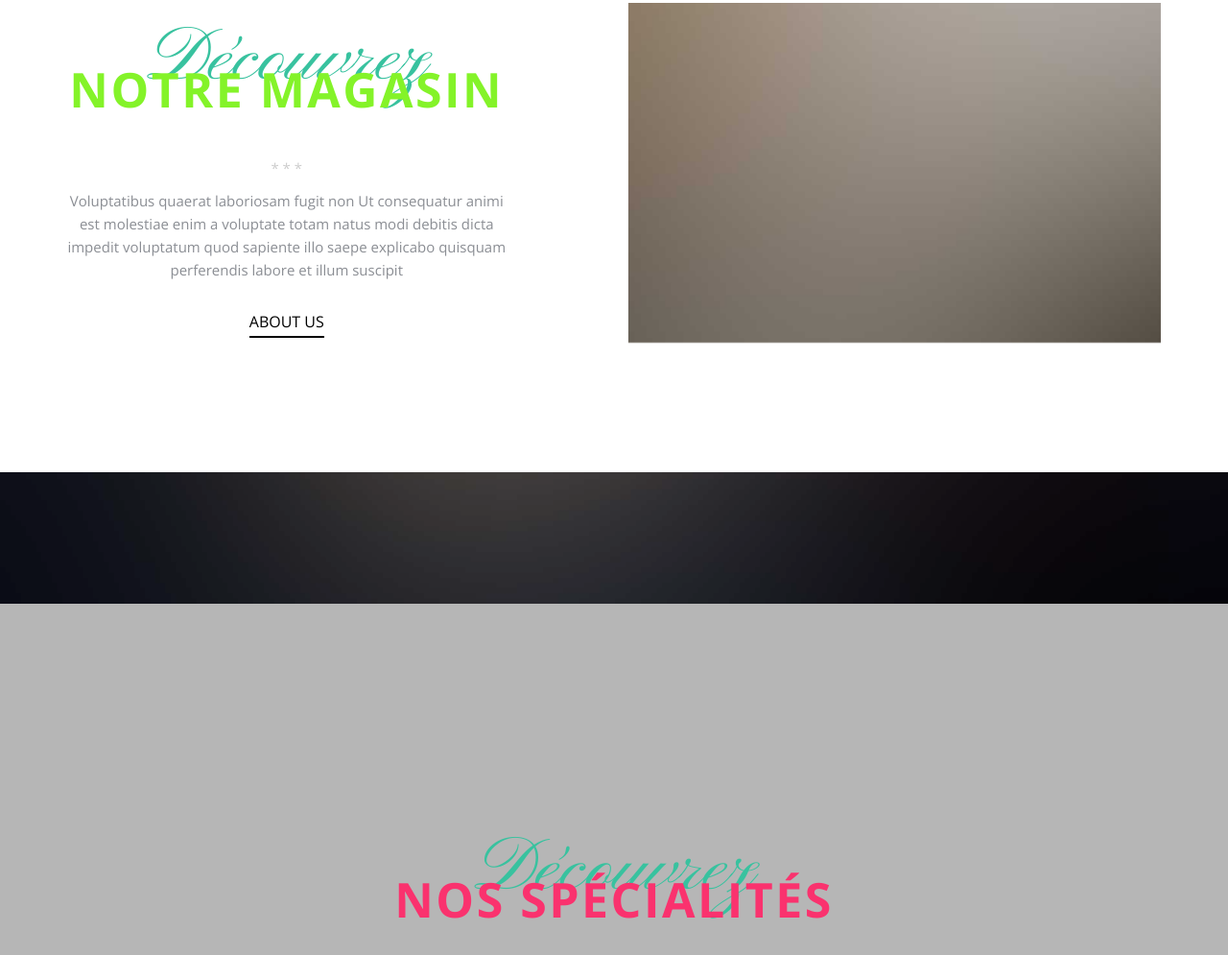
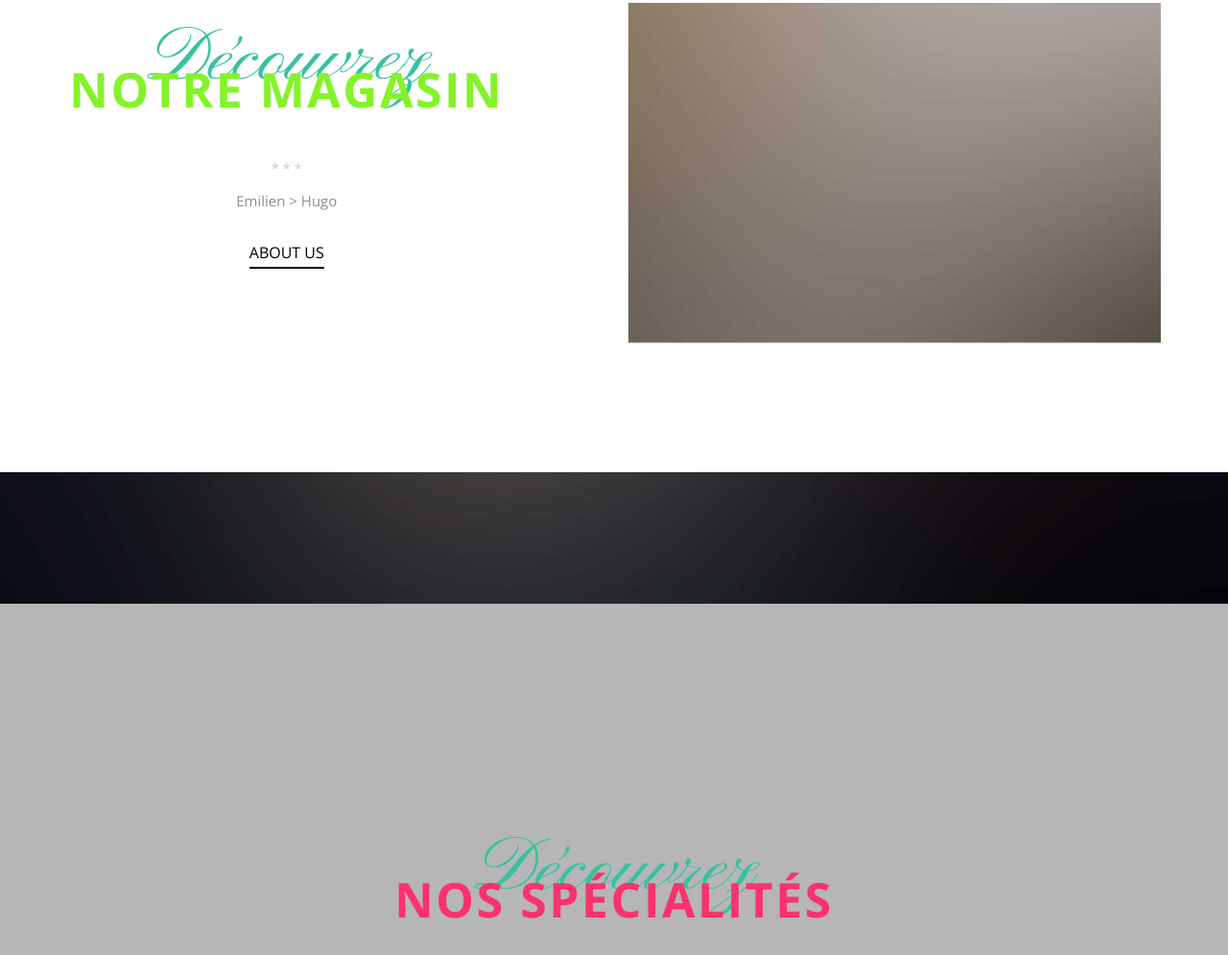
Before and after one commit to BillyBobTheBigBG/SiteResto, a website: page index.html in a window 1280 px wide. Shown: the part 852-1847 px from the top of the page at 96% size. Drawn offline with nearby package versions, Linux system fonts and the light colour scheme; files whose address does not match are found by name.

Commit message:
petit changement

```diff
--- a/index.html
+++ b/index.html
@@ -97,7 +97,7 @@
               <h3 class="secondary-heading">Notre magasin</h3>
               <span class="seperator">* * *</span>
             </div>
-            <p>Voluptatibus quaerat laboriosam fugit non Ut consequatur animi est molestiae enim a voluptate totam natus modi debitis dicta impedit voluptatum quod sapiente illo saepe explicabo quisquam perferendis labore et illum suscipit</p>
+            <p>Emilien > Hugo</p>
             <p><a href="#" class="probootstrap-custom-link">About Us</a></p>
           </div>
           <div class="col-md-6 col-md-push-1 probootstrap-animate">
```
